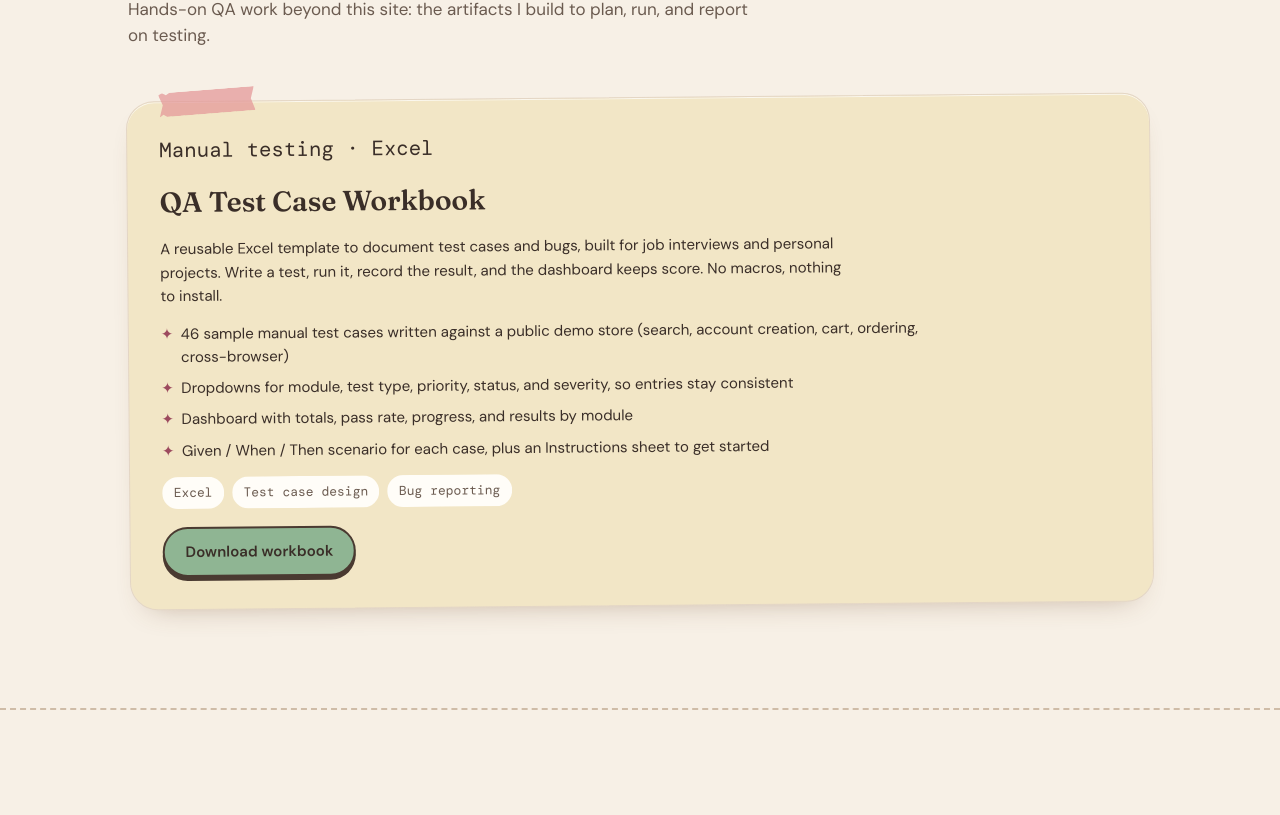
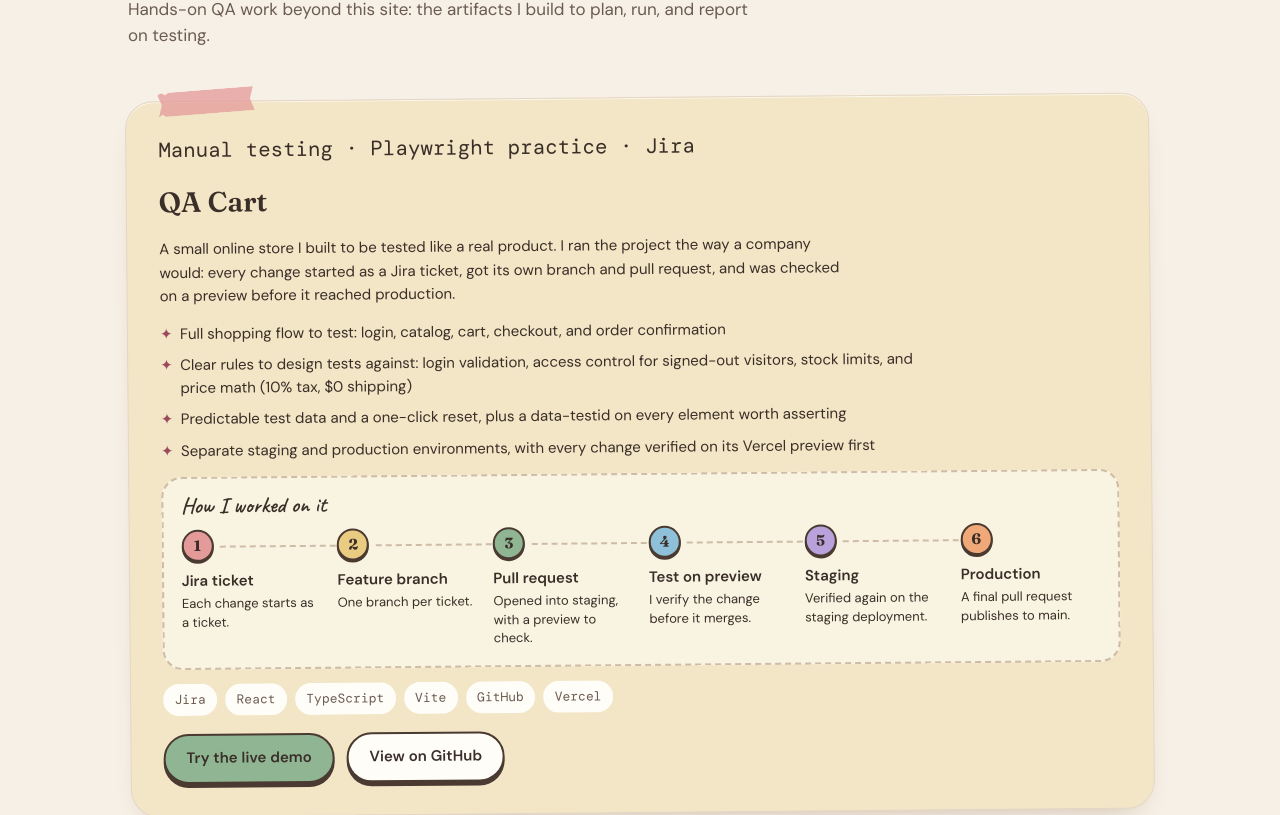
Before and after one commit to JohanJoestar333/portfolio, a React (Vite) app: page / in a window 1280 px wide. Shown: the part 6335-7150 px from the top of the page. Built offline with nearby package versions, Linux system fonts and the light colour scheme.

Commit message:
Add QA Cart project with Jira workflow, update resume, re-add recent certificates

```diff
--- a/src/components/Projects/Projects.css
+++ b/src/components/Projects/Projects.css
@@ -129,3 +129,121 @@
 .projects .projects__card .btn-primary:hover {
   background: var(--strong-rose);
 }
+
+/* Second note in a different color so the stack reads like a pinned board */
+.projects .projects__card:nth-child(even) {
+  background: var(--pastel-sky);
+  rotate: 0.5deg;
+}
+
+.projects .projects__card:nth-child(even)::after {
+  left: auto;
+  right: 2rem;
+  rotate: 4deg;
+  background: color-mix(in srgb, var(--strong-sage) 75%, transparent);
+}
+
+/* "How I worked on it": numbered steps in a row, stacked on small screens */
+.projects__workflow {
+  display: flex;
+  flex-direction: column;
+  gap: 0.75rem;
+  padding: 1rem 1.1rem 1.1rem;
+  border: 2px dashed var(--border-strong);
+  border-radius: var(--radius-md);
+  background: color-mix(in srgb, var(--paper) 55%, transparent);
+}
+
+.projects__workflow-title {
+  font-family: var(--font-hand);
+  font-size: 1.4rem;
+  font-weight: 600;
+  line-height: 1;
+  color: var(--text-primary);
+}
+
+.projects__steps {
+  display: grid;
+  gap: 0.9rem;
+  margin: 0;
+  padding: 0;
+  list-style: none;
+  counter-reset: none;
+}
+
+.projects__step {
+  position: relative;
+  display: flex;
+  flex-direction: column;
+  gap: 0.2rem;
+  padding-left: 2.6rem;
+  font-size: var(--text-xs);
+  line-height: 1.4;
+  color: var(--text-primary);
+}
+
+.projects__step strong {
+  font-size: var(--text-sm);
+  font-weight: 600;
+}
+
+.projects__step-num {
+  position: absolute;
+  top: 0;
+  left: 0;
+  display: grid;
+  place-items: center;
+  width: 2rem;
+  height: 2rem;
+  font-family: var(--font-display);
+  font-size: var(--text-sm);
+  font-weight: 700;
+  color: var(--btn-text);
+  background: var(--strong-rose);
+  border: 2px solid var(--btn-edge);
+  border-radius: 50%;
+  box-shadow: 0 2px 0 var(--btn-edge);
+}
+
+.projects__step:nth-child(6n + 2) .projects__step-num { background: var(--strong-butter); }
+.projects__step:nth-child(6n + 3) .projects__step-num { background: var(--strong-sage); }
+.projects__step:nth-child(6n + 4) .projects__step-num { background: var(--strong-sky); }
+.projects__step:nth-child(6n + 5) .projects__step-num { background: var(--strong-lilac); }
+.projects__step:nth-child(6n + 6) .projects__step-num { background: var(--strong-peach); }
+
+/* Mobile: a vertical line links the numbers */
+.projects__step:not(:last-child)::before {
+  content: '';
+  position: absolute;
+  top: 2rem;
+  bottom: -0.9rem;
+  left: calc(1rem - 1px);
+  border-left: 2px dashed var(--border-strong);
+}
+
+@media (min-width: 760px) {
+  .projects__steps {
+    grid-template-columns: repeat(3, minmax(0, 1fr));
+    gap: 1.1rem 1rem;
+  }
+}
+
+@media (min-width: 1000px) {
+  .projects__steps {
+    grid-template-columns: repeat(6, minmax(0, 1fr));
+  }
+
+  .projects__step {
+    padding: 2.6rem 0 0;
+  }
+
+  /* Desktop: a dashed line runs along the number row instead */
+  .projects__step:not(:last-child)::before {
+    top: 1rem;
+    bottom: auto;
+    left: 2.4rem;
+    right: -0.9rem;
+    border-left: 0;
+    border-top: 2px dashed var(--border-strong);
+  }
+}
--- a/src/components/Projects/Projects.jsx
+++ b/src/components/Projects/Projects.jsx
@@ -38,6 +38,25 @@
                   </ul>
                 )}
 
+                {project.workflow?.steps?.length > 0 && (
+                  <div className="projects__workflow">
+                    {project.workflow.title && (
+                      <h4 className="projects__workflow-title">{project.workflow.title}</h4>
+                    )}
+                    <ol className="projects__steps">
+                      {project.workflow.steps.map((step, i) => (
+                        <li key={step.title} className="projects__step">
+                          <span className="projects__step-num" aria-hidden="true">
+                            {i + 1}
+                          </span>
+                          <strong>{step.title}</strong>
+                          <span>{step.text}</span>
+                        </li>
+                      ))}
+                    </ol>
+                  </div>
+                )}
+
                 {project.stack?.length > 0 && (
                   <ul className="projects__stack" aria-label="Tools and skills">
                     {project.stack.map((item) => (
--- a/src/data/projects.js
+++ b/src/data/projects.js
@@ -16,6 +16,10 @@
 //     tag: 'Manual testing',                 // optional — small label above the title
 //     description: 'One or two sentences on what it is and why it exists.',
 //     highlights: ['What it includes', 'Another point'], // optional bullets
+//     workflow: {                            // optional — numbered "how I worked" steps
+//       title: 'How I worked on it',
+//       steps: [{ title: 'Step name', text: 'One short line.' }],
+//     },
 //     stack: ['Excel', 'Trello'],            // optional — small tags
 //     links: [                               // optional — buttons on the card
 //       { label: 'Download workbook', href: '/projects/your-file.xlsx', download: true },
@@ -27,6 +31,34 @@
 // its object. Order here is the display order.
 // ---------------------------------------------------------------------------
 export const projects = [
+  {
+    title: 'QA Cart',
+    tag: 'Manual testing · Playwright practice · Jira',
+    description:
+      'A small online store I built to be tested like a real product. I ran the project the way a company would: every change started as a Jira ticket, got its own branch and pull request, and was checked on a preview before it reached production.',
+    highlights: [
+      'Full shopping flow to test: login, catalog, cart, checkout, and order confirmation',
+      'Clear rules to design tests against: login validation, access control for signed-out visitors, stock limits, and price math (10% tax, $0 shipping)',
+      'Predictable test data and a one-click reset, plus a data-testid on every element worth asserting',
+      'Separate staging and production environments, with every change verified on its Vercel preview first',
+    ],
+    workflow: {
+      title: 'How I worked on it',
+      steps: [
+        { title: 'Jira ticket', text: 'Each change starts as a ticket.' },
+        { title: 'Feature branch', text: 'One branch per ticket.' },
+        { title: 'Pull request', text: 'Opened into staging, with a preview to check.' },
+        { title: 'Test on preview', text: 'I verify the change before it merges.' },
+        { title: 'Staging', text: 'Verified again on the staging deployment.' },
+        { title: 'Production', text: 'A final pull request publishes to main.' },
+      ],
+    },
+    stack: ['Jira', 'React', 'TypeScript', 'Vite', 'GitHub', 'Vercel'],
+    links: [
+      { label: 'Try the live demo', href: 'https://qa-project-automation.vercel.app' },
+      { label: 'View on GitHub', href: 'https://github.com/JohanJoestar333/qa-project' },
+    ],
+  },
   {
     title: 'QA Test Case Workbook',
     tag: 'Manual testing · Excel',
```
Also changed, not shown: 2 other files (tests, documents, lock files or other folders).
